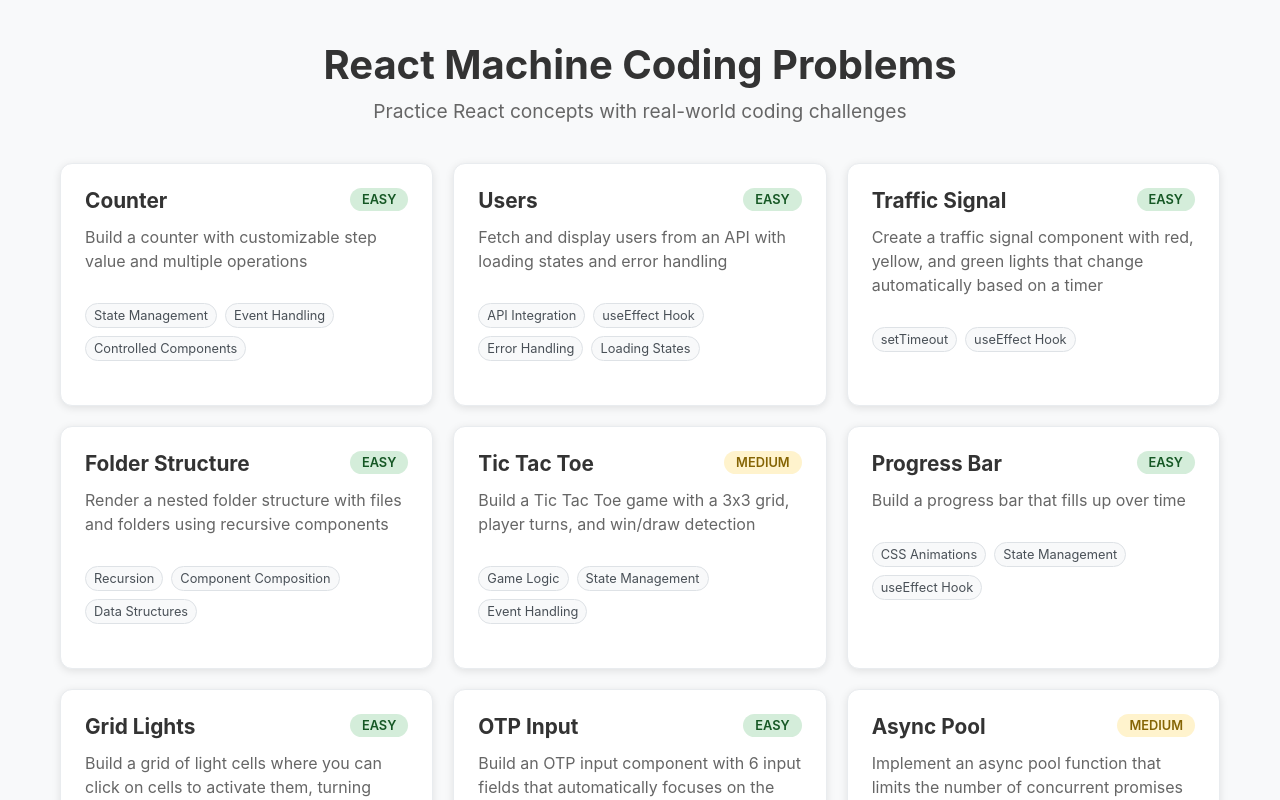
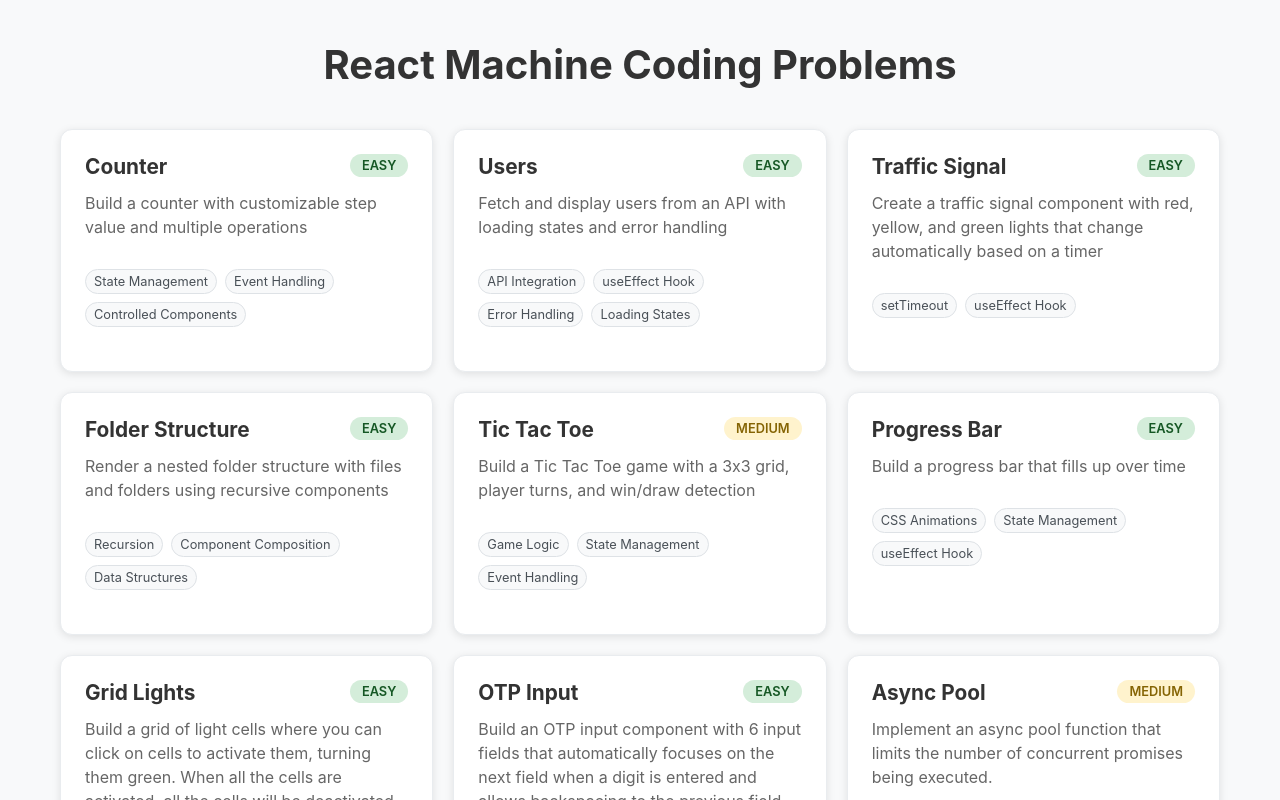
Before and after one commit to shubhmjain30/react-machine-coding, a React (Vite) app: page / in a window 1280 px wide. Shown: the top 800 px of the page. Built offline with nearby package versions, Linux system fonts and the light colour scheme.

Commit message:
Remove commented practice description from ProblemsIndex component

```diff
--- a/src/components/ProblemsList.jsx
+++ b/src/components/ProblemsList.jsx
@@ -7,7 +7,7 @@ const ProblemsIndex = () => {
 		<div className="problems-index">
 			<header className="header">
 				<h1>React Machine Coding Problems</h1>
-				<p>Practice React concepts with real-world coding challenges</p>
+				{/* <p>Practice React concepts with real-world coding challenges</p> */}
 			</header>
 
 			<div className="problems-grid">
```
